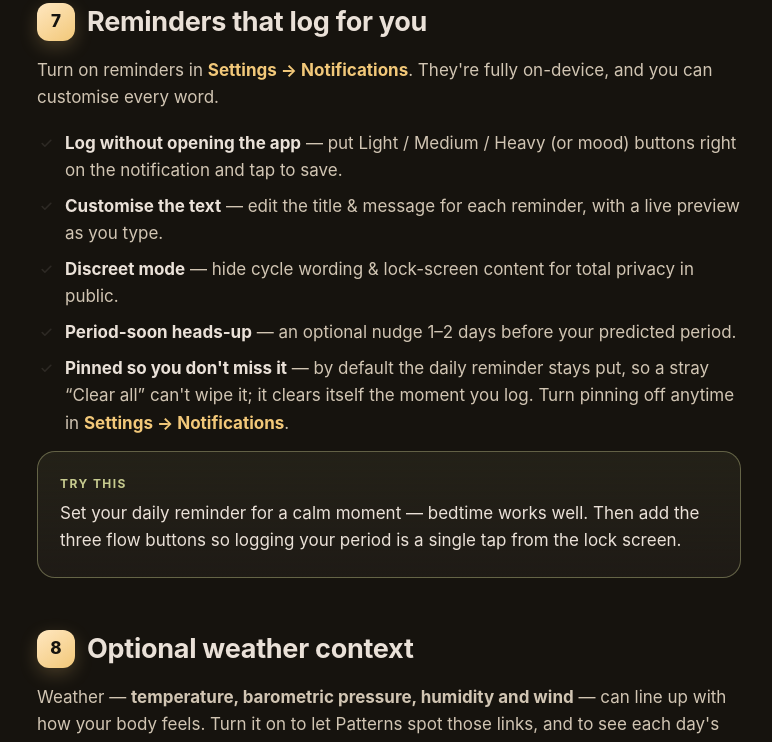
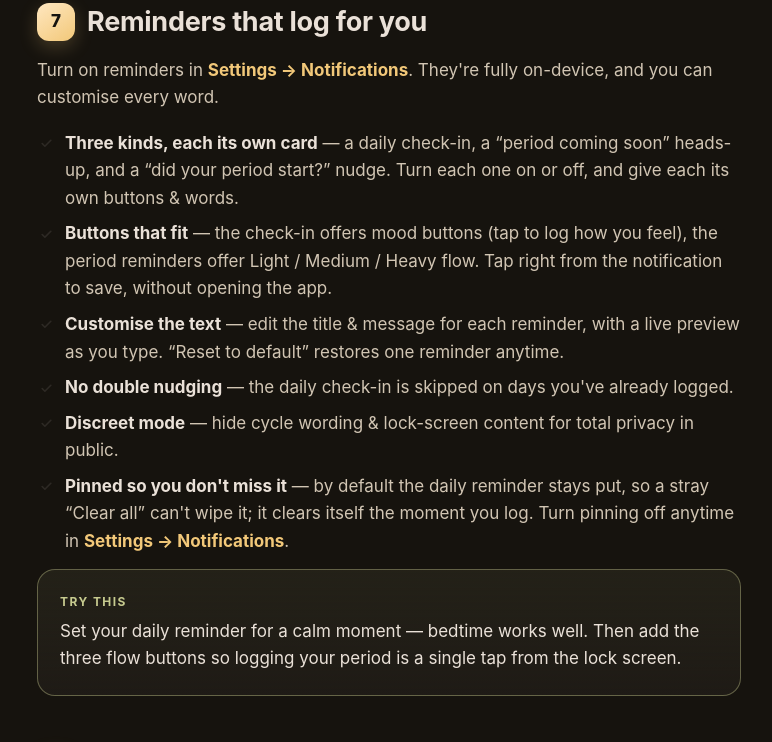
Before and after one commit to getnuvolabs/lum-legal, a plain HTML site: page guide.html in a window 1280 px wide. Shown: the part 4338-5080 px from the top of the page, without its empty margins (251-1023 px from the left). Drawn offline with Linux system fonts and the light colour scheme.

Commit message:
docs: sync privacy + guide to app v1.1.1
- privacy: you can delete a single day's data (not just delete-all); date -> 3 Jun 2026.
- guide: quick-exit is opt-in/off by default; reminders section reflects the
  per-reminder on/off + buttons + skip-if-logged + reset.
(version.json intentionally unchanged — still points at the live build.)

```diff
--- a/guide.html
+++ b/guide.html
@@ -338,10 +338,11 @@
     <div class="sec-head"><div class="sec-num">7</div><h2>Reminders that log for you</h2></div>
     <p class="lead">Turn on reminders in <em class="g">Settings → Notifications</em>. They're fully on-device, and you can customise every word.</p>
     <ul class="checks">
-      <li><b>Log without opening the app</b> — put Light / Medium / Heavy (or mood) buttons right on the notification and tap to save.</li>
-      <li><b>Customise the text</b> — edit the title &amp; message for each reminder, with a live preview as you type.</li>
+      <li><b>Three kinds, each its own card</b> — a daily check-in, a “period coming soon” heads-up, and a “did your period start?” nudge. Turn each one on or off, and give each its own buttons &amp; words.</li>
+      <li><b>Buttons that fit</b> — the check-in offers mood buttons (tap to log how you feel), the period reminders offer Light / Medium / Heavy flow. Tap right from the notification to save, without opening the app.</li>
+      <li><b>Customise the text</b> — edit the title &amp; message for each reminder, with a live preview as you type. “Reset to default” restores one reminder anytime.</li>
+      <li><b>No double nudging</b> — the daily check-in is skipped on days you've already logged.</li>
       <li><b>Discreet mode</b> — hide cycle wording &amp; lock-screen content for total privacy in public.</li>
-      <li><b>Period-soon heads-up</b> — an optional nudge 1–2 days before your predicted period.</li>
       <li><b>Pinned so you don't miss it</b> — by default the daily reminder stays put, so a stray “Clear all” can't wipe it; it clears itself the moment you log. Turn pinning off anytime in <em class="g">Settings → Notifications</em>.</li>
     </ul>
     <div class="card tip"><div class="label">Try this</div>Set your daily reminder for a calm moment — bedtime works well. Then add the three flow buttons so logging your period is a single tap from the lock screen.</div>
@@ -393,7 +394,7 @@
     <p class="lead">Lum has no accounts, no servers, no ads, and no analytics. Your journal lives only on your phone.</p>
     <div class="grid">
       <div class="feat"><svg class="ic" viewBox="0 0 48 48"><rect x="12" y="21" width="24" height="17" rx="3" fill="none" stroke="#f2c879" stroke-width="2.5"/><path d="M17 21v-4a7 7 0 0114 0v4" fill="none" stroke="#f2c879" stroke-width="2.5"/></svg><b>App lock</b><span>Require fingerprint / face every time Lum opens. Settings → Privacy.</span></div>
-      <div class="feat"><svg class="ic" viewBox="0 0 48 48"><path d="M24 8l14 6v9c0 9-6 14-14 17-8-3-14-8-14-17v-9z" fill="none" stroke="#c7cb8f" stroke-width="2.5"/></svg><b>Quick exit</b><span>Shake (or a tap gesture) instantly hides Lum to the background.</span></div>
+      <div class="feat"><svg class="ic" viewBox="0 0 48 48"><path d="M24 8l14 6v9c0 9-6 14-14 17-8-3-14-8-14-17v-9z" fill="none" stroke="#c7cb8f" stroke-width="2.5"/></svg><b>Quick exit</b><span>Turn on a gesture in Settings → Privacy (shake, triple-tap, or three-finger swipe) to instantly hide Lum to the background. Off by default.</span></div>
       <div class="feat"><svg class="ic" viewBox="0 0 48 48"><path d="M8 24s6-11 16-11 16 11 16 11-6 11-16 11S8 24 8 24z" fill="none" stroke="#c7cb8f" stroke-width="2.5"/><line x1="12" y1="12" x2="36" y2="36" stroke="#c7cb8f" stroke-width="2.5"/></svg><b>Hide in switcher</b><span>Blanks Lum's preview in the recent-apps screen, so a glance can't reveal your data. On by default. Settings → Privacy.</span></div>
       <div class="feat"><svg class="ic" viewBox="0 0 48 48"><circle cx="24" cy="24" r="15" fill="none" stroke="#ffb4a7" stroke-width="2.5"/><line x1="14" y1="14" x2="34" y2="34" stroke="#ffb4a7" stroke-width="2.5"/></svg><b>No tracking</b><span>Nothing about you leaves your device — only the optional weather &amp; backups you choose, plus a quick check for app updates (a public file, no data sent).</span></div>
     </div>
```
Also changed, not shown: privacy.html (+3 -2 lines).
